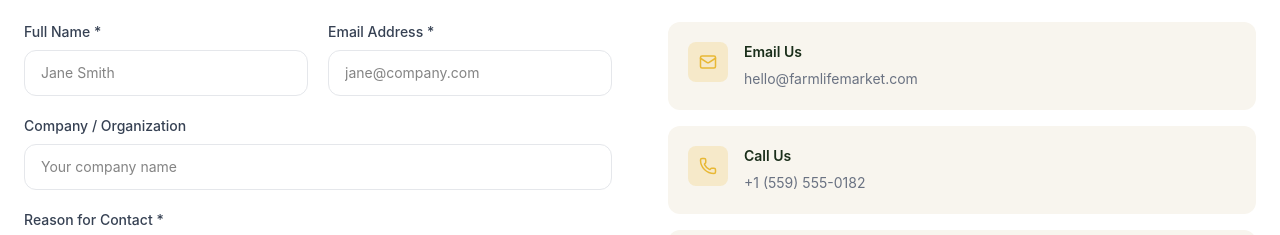
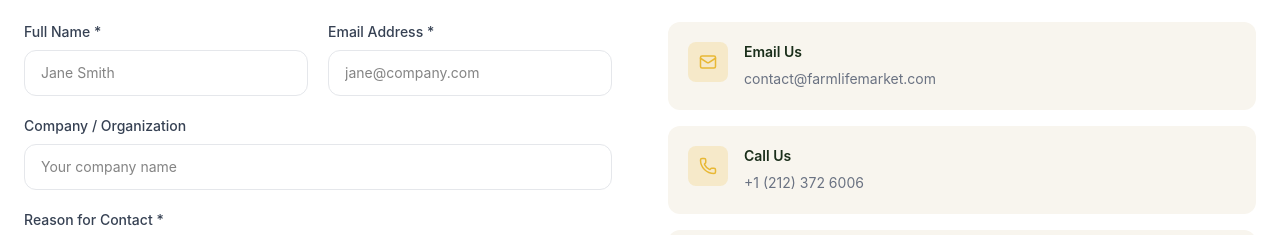
Before and after one commit to Roquverse/farmlifemarket, a React (Vite) app: page /contact in a window 1280 px wide. Shown: the part 685-920 px from the top of the page. Built offline with nearby package versions, Linux system fonts and the light colour scheme.

Commit message:
Update direct contact links in ContactPage

```diff
--- a/src/app/pages/ContactPage.tsx
+++ b/src/app/pages/ContactPage.tsx
@@ -186,8 +186,8 @@ export function ContactPage() {
                   </div>
                   <div>
                     <div className="text-[#1a2e1a] text-sm mb-1" style={{ fontWeight: 600 }}>Email Us</div>
-                    <a href="mailto:hello@farmlifemarket.com" className="text-gray-500 text-sm hover:text-[#2d5016] transition-colors">
-                      hello@farmlifemarket.com
+                    <a href="mailto:contact@farmlifemarket.com" className="text-gray-500 text-sm hover:text-[#2d5016] transition-colors">
+                      contact@farmlifemarket.com
                     </a>
                   </div>
                 </div>
@@ -197,8 +197,8 @@ export function ContactPage() {
                   </div>
                   <div>
                     <div className="text-[#1a2e1a] text-sm mb-1" style={{ fontWeight: 600 }}>Call Us</div>
-                    <a href="tel:+15595550182" className="text-gray-500 text-sm hover:text-[#2d5016] transition-colors">
-                      +1 (559) 555-0182
+                    <a href="tel:+12123726006" className="text-gray-500 text-sm hover:text-[#2d5016] transition-colors">
+                      +1 (212) 372 6006
                     </a>
                   </div>
                 </div>
```
